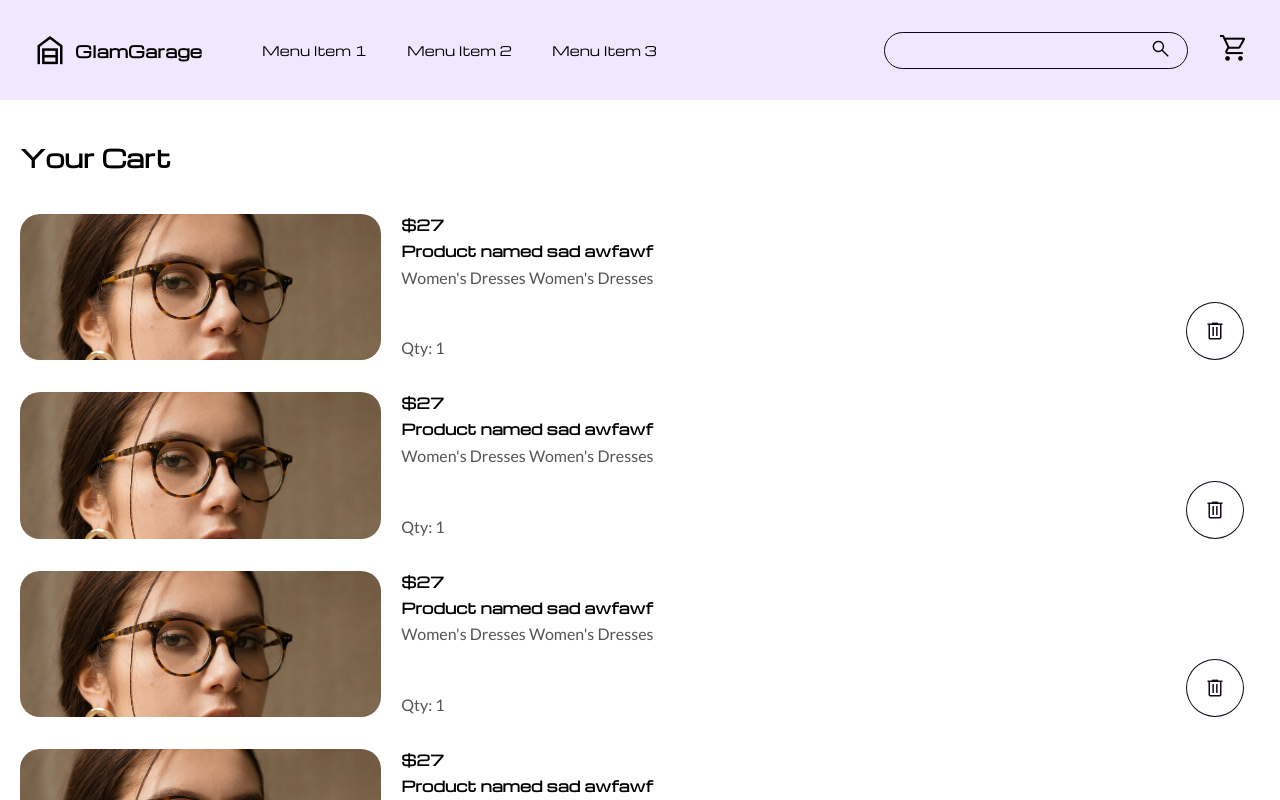
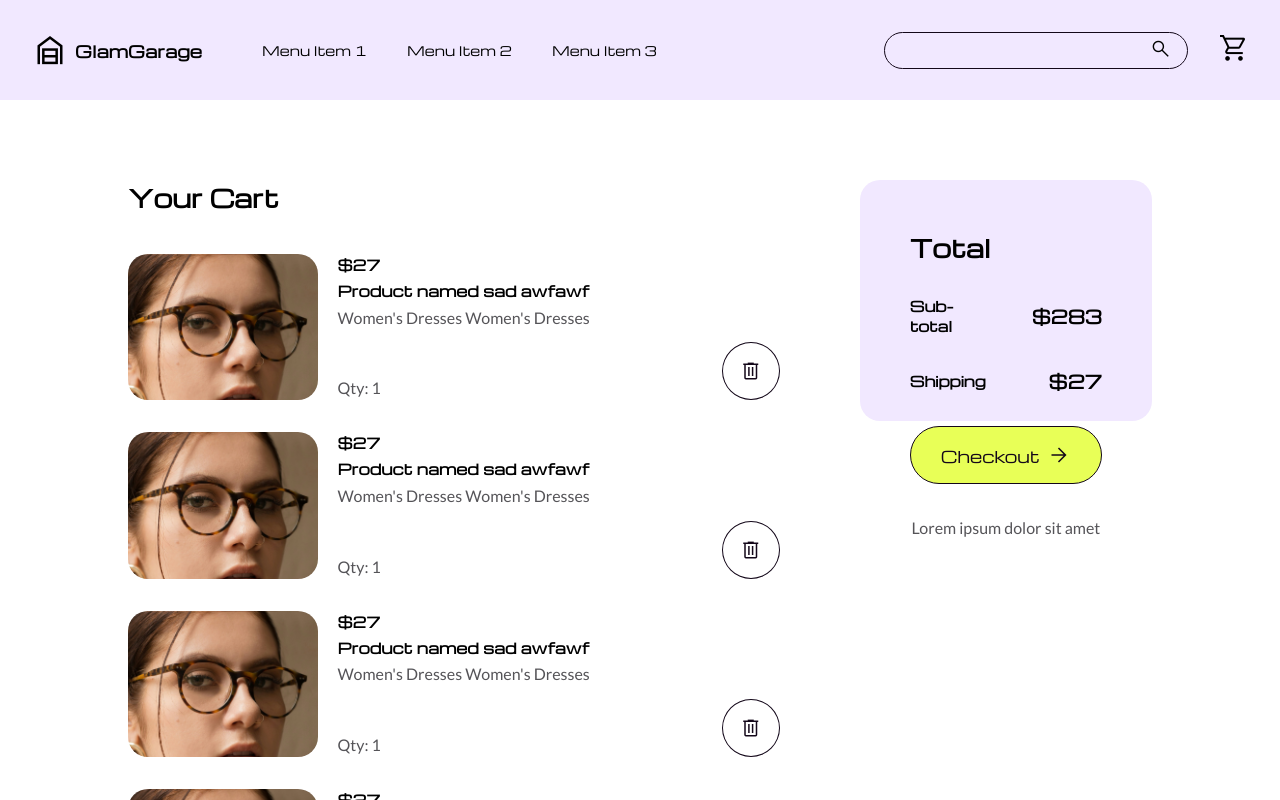
Before and after one commit to Healoz/glam-garage, a React (Create React App) app: page /cart in a window 1280 px wide. Shown: the top 800 px of the page. Built offline with nearby package versions, Linux system fonts and the light colour scheme.

Commit message:
created basic layout of desktop cart page

```diff
--- a/src/pages/Cart/Cart.module.css
+++ b/src/pages/Cart/Cart.module.css
@@ -50,3 +50,40 @@
 .totalBox p {
     text-align: center;
 }
+
+
+/* Tablet */
+@media screen and (min-width: 768px) {
+    .cartGridContainer {
+        padding: 5rem 10vw 5rem 10vw;
+    }
+
+    .totalBox {
+        padding: 5rem 10vw 5rem 10vw;
+    }
+}
+
+/* Desktop */
+@media screen and (min-width: 1200px) {
+    .cartPage {
+        display: grid;
+        grid-template-columns: 3fr 1fr;
+        gap: 4rem;
+        padding: 5rem 10vw 5rem 10vw;
+    }
+
+    .totalBox {
+        height: 30%;
+        padding: 50px;
+        border-radius: 20px;
+    }
+
+    .cartGridContainer {
+        padding: 5rem 10vw 5rem 10vw;
+        padding: 0;
+    }
+
+    .cartPage h1 {
+        margin-top: 0;
+    }
+}
```
